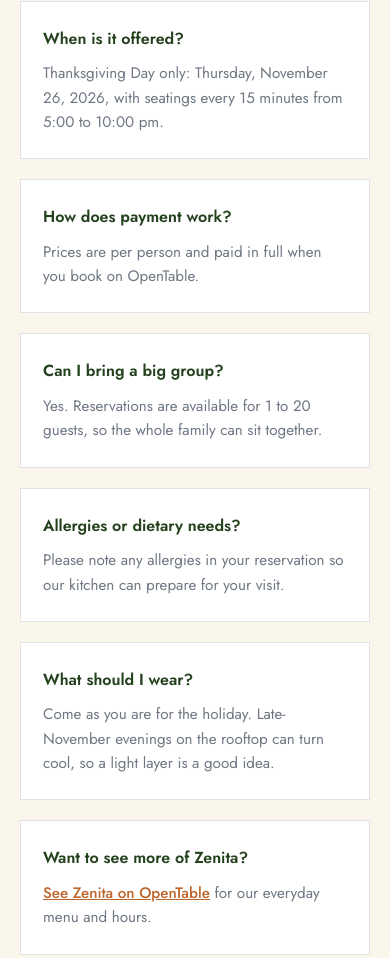
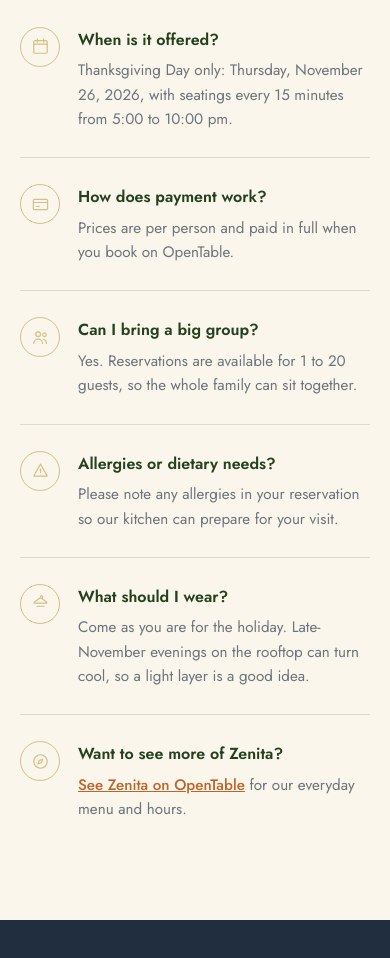
Before and after one commit to shreemhr/zenita, a plain HTML site: page events/thanksgiving-dinner/index.html in a window 390 px wide. Shown: the part 5715-6673 px from the top of the page. Drawn offline with nearby package versions, Linux system fonts and the light colour scheme.

Commit message:
Redesign Thanksgiving page's "Before you book" as a 2-column icon list
Replace the boxed-card grid with a divider-separated list view: each
item pairs a gold ring icon with its heading and description, laid out
in 2 columns on desktop and 1 on mobile.

Co-Authored-By: Claude Sonnet 5 <noreply@anthropic.com>
Claude-Session: https://claude.ai/code/session_01LuU4ZFfeWbsPYZPTQTArDq

```diff
--- a/events/thanksgiving-dinner/index.html
+++ b/events/thanksgiving-dinner/index.html
@@ -159,14 +159,19 @@ section{padding-block:72px}
 .flow p{color:var(--muted);font-size:.95rem}
 
 /* Good to know */
-.know{display:grid;grid-template-columns:repeat(3,minmax(0,1fr));gap:20px}
-@media (max-width:860px){.know{grid-template-columns:1fr 1fr}}
-@media (max-width:520px){.know{grid-template-columns:1fr}}
-.know div{background:var(--surface);border:1px solid var(--line);padding:24px 22px;display:grid;gap:8px;align-content:start;transition:transform .25s,box-shadow .25s}
-.know div:hover{transform:translateY(-3px);box-shadow:0 16px 32px -22px rgba(33,46,64,.3)}
-.know h3{font-family:var(--body);font-weight:600;font-size:1rem;color:var(--palm);margin-bottom:2px}
-.know p{color:var(--muted);font-size:.95rem}
-.know a{color:var(--cognac);font-weight:500}
+.know{display:grid;grid-template-columns:1fr 1fr;gap:0 56px}
+@media (max-width:640px){.know{grid-template-columns:1fr}}
+.know-item{display:flex;gap:18px;align-items:flex-start;padding:26px 0;border-bottom:1px solid var(--line);transition:gap .25s}
+.know-item:hover{gap:22px}
+.know-item:hover .know-icon{border-color:var(--cognac);color:var(--cognac)}
+.know-item:nth-last-child(-n+2){border-bottom:none}
+@media (max-width:640px){.know-item:nth-last-child(-n+2){border-bottom:1px solid var(--line)}.know-item:last-child{border-bottom:none}}
+.know-icon{flex:0 0 auto;width:40px;height:40px;border-radius:50%;border:1px solid var(--brass);color:var(--brass);display:flex;align-items:center;justify-content:center;transition:border-color .25s,color .25s}
+.know-icon svg{width:19px;height:19px}
+.know-body{display:grid;gap:6px;align-content:start}
+.know-body h3{font-family:var(--body);font-weight:600;font-size:1rem;color:var(--palm);margin-bottom:0}
+.know-body p{color:var(--muted);font-size:.95rem}
+.know-body a{color:var(--cognac);font-weight:500}
 
 /* Closing CTA */
 .closing{background:var(--palm-deep);color:var(--cream);text-align:center}
@@ -530,29 +535,47 @@ p.foot-brand{font-size:.88rem;color:rgba(250,246,236,.6);line-height:1.82;max-wi
         <h2 id="know-h">Before you book</h2>
       </div>
       <div class="know">
-        <div>
+        <div class="know-item">
+          <div class="know-icon" aria-hidden="true"><svg viewBox="0 0 24 24" fill="none" stroke="currentColor" stroke-width="1.5" stroke-linecap="round" stroke-linejoin="round"><rect x="3.5" y="4.5" width="17" height="16" rx="1.5"/><line x1="3.5" y1="9" x2="20.5" y2="9"/><line x1="8" y1="2.5" x2="8" y2="6.5"/><line x1="16" y1="2.5" x2="16" y2="6.5"/></svg></div>
+          <div class="know-body">
             <h3>When is it offered?</h3>
             <p>Thanksgiving Day only: Thursday, November 26, 2026, with seatings every 15 minutes from 5:00 to 10:00 pm.</p>
           </div>
-        <div>
+        </div>
+        <div class="know-item">
+          <div class="know-icon" aria-hidden="true"><svg viewBox="0 0 24 24" fill="none" stroke="currentColor" stroke-width="1.5" stroke-linecap="round" stroke-linejoin="round"><rect x="3" y="5.5" width="18" height="13" rx="1.5"/><line x1="3" y1="9.5" x2="21" y2="9.5"/><line x1="6.5" y1="14.5" x2="10.5" y2="14.5"/></svg></div>
+          <div class="know-body">
             <h3>How does payment work?</h3>
             <p>Prices are per person and paid in full when you book on OpenTable.</p>
           </div>
-        <div>
+        </div>
+        <div class="know-item">
+          <div class="know-icon" aria-hidden="true"><svg viewBox="0 0 24 24" fill="none" stroke="currentColor" stroke-width="1.5" stroke-linecap="round" stroke-linejoin="round"><circle cx="9" cy="8" r="3"/><path d="M3.5 19.5c0-3 2.5-5.5 5.5-5.5s5.5 2.5 5.5 5.5"/><circle cx="17" cy="8.5" r="2.3"/><path d="M15.5 14.2c2.4.4 4 2.3 4 5.3"/></svg></div>
+          <div class="know-body">
             <h3>Can I bring a big group?</h3>
             <p>Yes. Reservations are available for 1 to 20 guests, so the whole family can sit together.</p>
           </div>
-        <div>
+        </div>
+        <div class="know-item">
+          <div class="know-icon" aria-hidden="true"><svg viewBox="0 0 24 24" fill="none" stroke="currentColor" stroke-width="1.5" stroke-linecap="round" stroke-linejoin="round"><path d="M12 4 20.5 19h-17L12 4Z"/><line x1="12" y1="10.3" x2="12" y2="14.5"/><circle cx="12" cy="16.6" r="0.6" fill="currentColor" stroke="none"/></svg></div>
+          <div class="know-body">
             <h3>Allergies or dietary needs?</h3>
             <p>Please note any allergies in your reservation so our kitchen can prepare for your visit.</p>
           </div>
-        <div>
+        </div>
+        <div class="know-item">
+          <div class="know-icon" aria-hidden="true"><svg viewBox="0 0 24 24" fill="none" stroke="currentColor" stroke-width="1.5" stroke-linecap="round" stroke-linejoin="round"><path d="M12 3.3a1.5 1.5 0 1 1 1.3 2.2"/><path d="M12 4.8 4.3 10c-.7.5-.3 1.6.5 1.6H19.2c.8 0 1.2-1.1.5-1.6L12 4.8Z"/><line x1="7.3" y1="15.5" x2="16.7" y2="15.5"/></svg></div>
+          <div class="know-body">
             <h3>What should I wear?</h3>
             <p>Come as you are for the holiday. Late-November evenings on the rooftop can turn cool, so a light layer is a good idea.</p>
           </div>
-        <div>
+        </div>
+        <div class="know-item">
+          <div class="know-icon" aria-hidden="true"><svg viewBox="0 0 24 24" fill="none" stroke="currentColor" stroke-width="1.5" stroke-linecap="round" stroke-linejoin="round"><circle cx="12" cy="12" r="8.5"/><path d="m14.8 9.2-1.6 4.4-4.4 1.6 1.6-4.4 4.4-1.6Z"/></svg></div>
+          <div class="know-body">
             <h3>Want to see more of Zenita?</h3>
             <p><a class="plausible-event-name=reservation" href="https://www.opentable.com/r/zenita-san-antonio" target="_blank" rel="noopener">See Zenita on OpenTable</a> for our everyday menu and hours.</p>
+          </div>
         </div>
       </div>
     </div>
```
Lines whose indentation alone changed are shown as unchanged.
